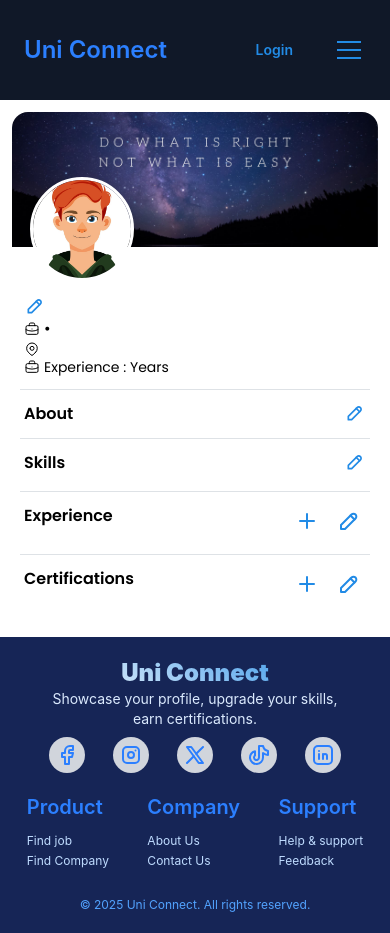
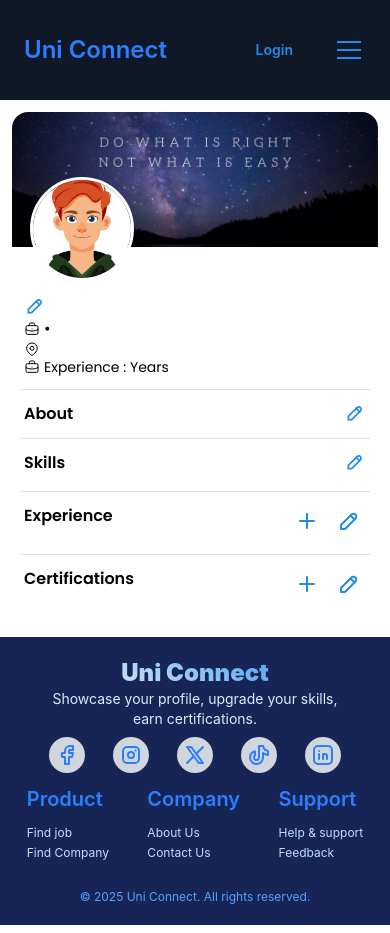
Before and after one commit to kavinduhcolombage/UniConnect_Frontend, a React (Vite) app: page /profile in a window 390 px wide. Built offline with nearby package versions, Linux system fonts and the light colour scheme.

Commit message:
refactor Footer component for improved layout and responsiveness

```diff
--- a/src/Footer/Footer.tsx
+++ b/src/Footer/Footer.tsx
@@ -4,7 +4,7 @@ import { Text } from '@mantine/core';
 
 const Footer = () => {
     return <div className="pb-5 pt-5 flex flex-col bg-blue-950">
-        <div className="flex flex-wrap gap-5 justify-around items-center w-full">
+        <div className="flex flex-wrap gap-5 max-[400px]:gap-3 justify-around items-center w-full">
             <div className="w-1/3 max-[600px]:w-[80%] flex flex-col gap-2">
                 <div className="max-[600px]:text-center gap-5">
                     <Text
```
